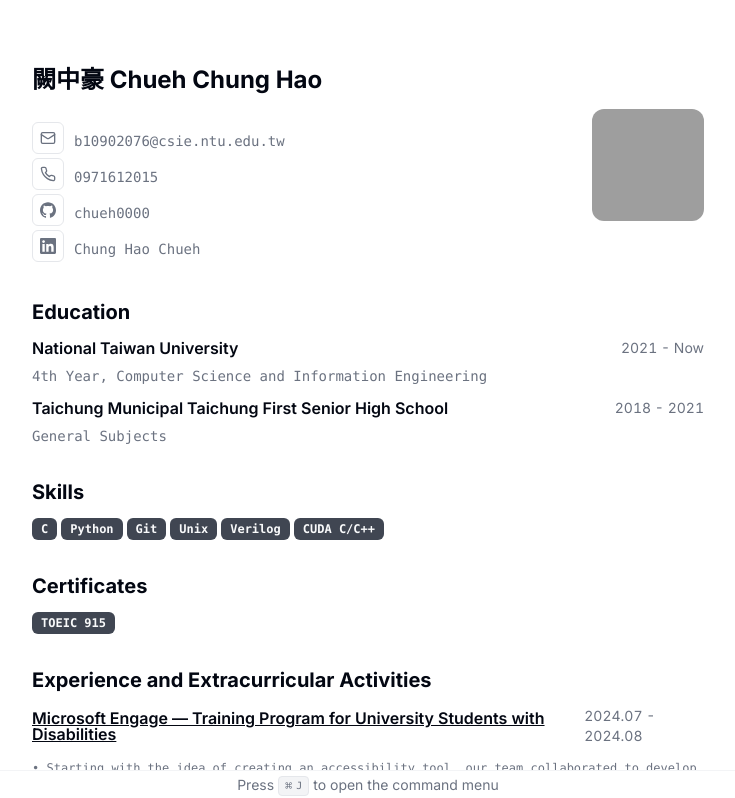
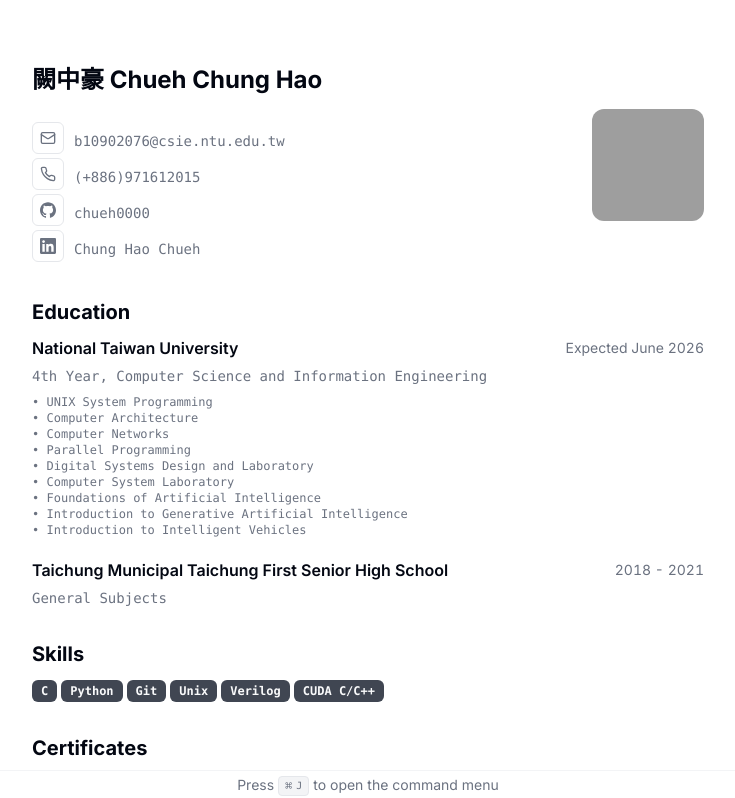
Before and after one commit to chueh0000/cv-english, a Next.js app: page / in a window 1280 px wide. Shown: the top 798 px of the page, without its empty margins (272-1007 px from the left). Built offline with nearby package versions, Linux system fonts and the light colour scheme; grey boxes are pictures that could not be loaded.

Commit message:
add coursework

```diff
--- a/src/app/page.tsx
+++ b/src/app/page.tsx
@@ -129,11 +129,21 @@ export default function Page() {
                       {education.school}
                     </h3>
                     <div className="text-sm tabular-nums text-gray-500">
-                      {education.start} - {education.end}
+                        {education.start ? (<div>{education.start} - {education.end}</div>) : (education.end)}
                     </div>
                   </div>
                 </CardHeader>
+
                 <CardContent className="mt-2">{education.degree}</CardContent>
+                {education.description ? (
+                    <CardContent className="mt-2 text-xs" style={{ whiteSpace: 'pre-line' }}>
+                        {education.description.split('\n').map((line, index, array) => (
+                            <div key={index} style={{ marginBottom: index === array.length - 1 ? '10px' : '0' }}>
+                            <span>&bull; {line}</span>
+                            </div>
+                        ))}
+                    </CardContent>
+                ) : null}
               </Card>
             );
           })}
@@ -187,14 +197,16 @@ export default function Page() {
                     </div>
                   </div>
 
-                  <h4 className="font-mono text-sm leading-none">
-                    {work.title}
-                  </h4>
+                  {work.title ? (
+                        <h4 className="font-mono text-sm leading-none">
+                            {work.title}
+                        </h4>
+                    ) : null}
                 </CardHeader>
                 <CardContent className="mt-2 text-xs">
                     {/* {work.description} */}
-                    {work.description.split('\n').map((line, index) => (
-                        <div key={index}>
+                    {work.description.split('\n').map((line, index, array) => (
+                        <div key={index} style={{ marginBottom: index === array.length - 1 ? '10px' : '0' }}>
                         <span>&bull; {line}</span>
                         </div>
                     ))}
--- a/src/data/resume-data.tsx
+++ b/src/data/resume-data.tsx
@@ -16,7 +16,7 @@ export const RESUME_DATA = {
   personalWebsiteUrl: "https://chueh-chung-hao.vercel.app/",
   contact: {
     email: "b10902076@csie.ntu.edu.tw",
-    tel: "0971612015",
+    tel: "(+886)971612015",
     social: [
         {
           name: "GitHub",
@@ -36,14 +36,24 @@ export const RESUME_DATA = {
     {
       school: "National Taiwan University",
       degree: "4th Year, Computer Science and Information Engineering",
-      start: "2021",
-      end: "Now",
+      start: "",
+      end: "Expected June 2026",
+      description: "UNIX System Programming\n\
+                    Computer Architecture\n\
+                    Computer Networks\n\
+                    Parallel Programming\n\
+                    Digital Systems Design and Laboratory\n\
+                    Computer System Laboratory\n\
+                    Foundations of Artificial Intelligence\n\
+                    Introduction to Generative Artificial Intelligence\n\
+                    Introduction to Intelligent Vehicles",
     },
     {
       school: "Taichung Municipal Taichung First Senior High School",
       degree: "General Subjects",
       start: "2018",
       end: "2021",
+      description: "",
     },
   ],
   work: [
```
